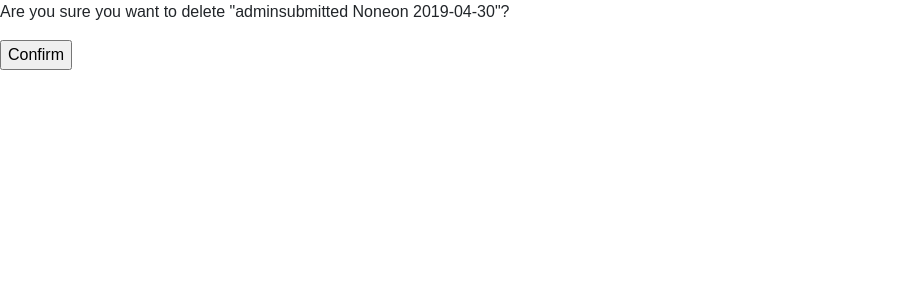
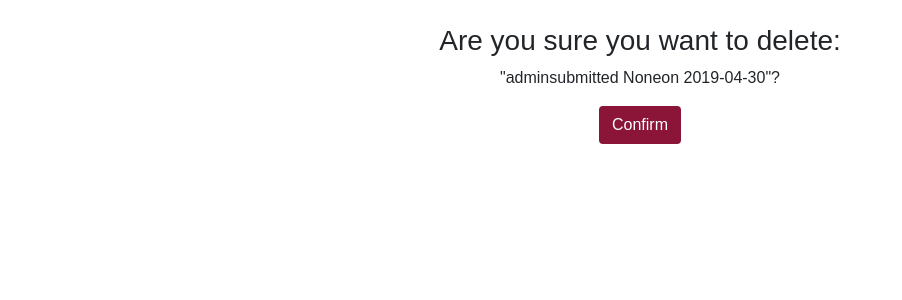
Before and after one commit to ezair/Autograding-System, a Django app: page /submission_grader/assignment/4/delete/ in a window 1280 px wide. Shown: the part 80-380 px from the top of the page, without its empty margins (0-902 px from the left). Run offline with Django 3.2, Linux system fonts and the light colour scheme; data comes from the database, SQL or seed files in the repository; some libraries are stand-ins or nearby versions; some web fonts are replaced.

Commit message:
Updated the submission delete page.

```diff
--- a/autograder/submission_grader/templates/submission_grader/submission_confirm_delete.html
+++ b/autograder/submission_grader/templates/submission_grader/submission_confirm_delete.html
@@ -1,9 +1,13 @@
 {% extends "base_generic.html" %}
 {% load static %}
 {% block content %}
-
-<form method="post">{% csrf_token %}
-    <p>Are you sure you want to delete "{{ object }}"?</p>
-    <input type="submit" value="Confirm">
-</form>
+<br />
+<div class="container">
+    <center>
+        <form method="post">{% csrf_token %}
+            <h3>Are you sure you want to delete:</h3> <p>"{{ object }}"?</p>
+            <input type="submit" class="btn maroon white" value="Confirm">
+        </form>
+    </center>
+</div>
 {% endblock %}
```
Also changed, not shown: autograder/accounts/migrations/0001_initial.py, autograder/catalog/migrations/0001_initial.py, autograder/catalog/migrations/0002_auto_20190425_1823.py (deleted), autograder/submission_grader/migrations/0001_initial.py, autograder/submission_grader/migrations/0002_auto_20190430_1955.py (deleted), 1 other file.
